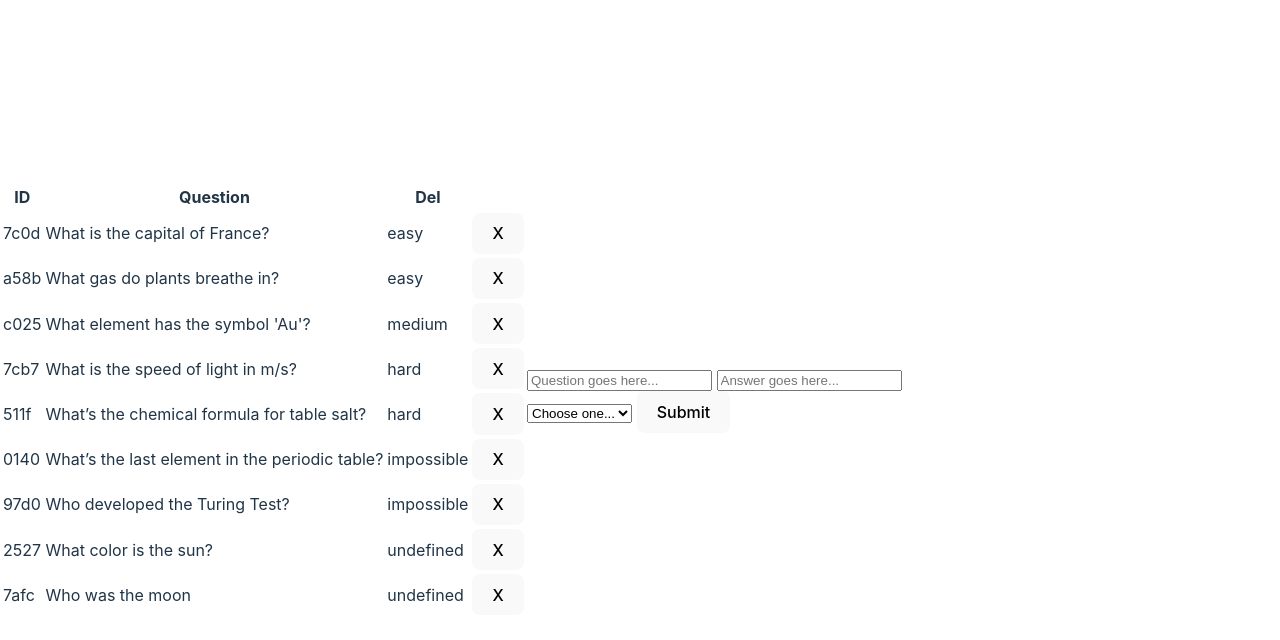
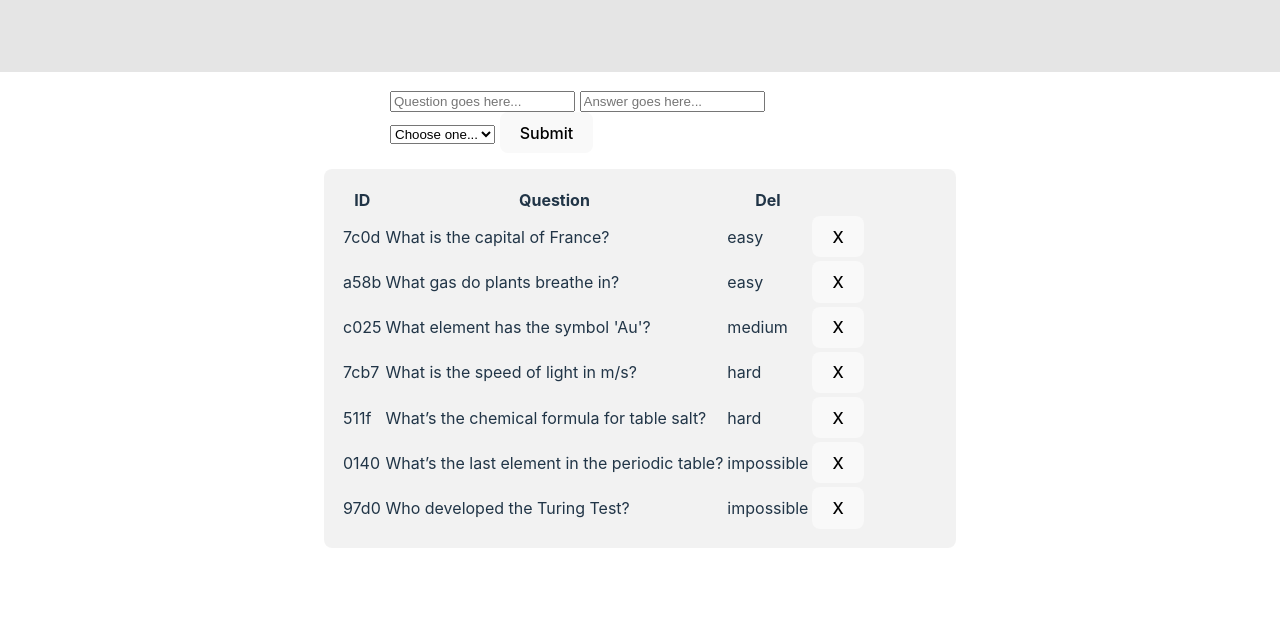
Before and after one commit to josdic1/js-trivia, a website built with Vite: page index.html in a window 1280 px wide. Built offline with nearby package versions, Linux system fonts and the light colour scheme; data requests are answered from the project's data file.

Commit message:
fixed style sheet and added EL for answers revelaed onClick

```diff
--- a/db.json
+++ b/db.json
@@ -41,16 +41,6 @@
       "answer": "Alan Turing",
       "difficulty": "impossible",
       "id": "97d0"
-    },
-    {
-      "id": "2527",
-      "question": "What color is the sun?",
-      "answer": "Red"
-    },
-    {
-      "id": "7afc",
-      "question": "Who was the moon",
-      "answer": "MArky"
     }
   ]
 }
--- a/index.html
+++ b/index.html
@@ -11,8 +11,10 @@
 
 <body>
 
+  <section id="message"></section>
+  <form id="form"></form>
   <section id="list"></section>
-  <form id="form"></form>
+
   <script type="module" src="/src/index.js"></script>
 </body>
 
--- a/src/index.js
+++ b/src/index.js
@@ -2,6 +2,7 @@ const init = () => {
   let questions = [];
   let formData = {};
 
+  const message = document.getElementById("message");
   const list = document.getElementById("list");
   const form = document.getElementById("form");
 
@@ -34,25 +35,20 @@ const init = () => {
       </table>
     `;
 
-    list.addEventListener('click', function (e) {
-      if (e.target.classList.contains("td-hover")) {
-        const { id } = e.target
-        const foundQuestion = questions.find(q => q.id === id)
-        document.getElementById(id).tex
-
-      } else {
-        console.log('no')
-      }
-
-    })
 
     list.innerHTML = listHtml;
 
+  }
 
+  list.addEventListener('click', function (e) {
+    if (e.target.classList.contains("td-hover")) {
+      const { id } = e.target
+      const foundQuestion = questions.find(q => q.id === id)
+      document.getElementById('message').innerHTML = foundQuestion.answer
+    }
 
+  })
 
-
-  }
 
   function renderForm() {
     const formHtml = `
--- a/src/style.css
+++ b/src/style.css
@@ -25,10 +25,13 @@ a:hover {
 body {
   margin: 0;
   display: flex;
-  place-items: center;
+  flex-direction: column;
+  align-items: center;
+  justify-content: flex-start;
   min-width: 320px;
   min-height: 100vh;
 }
+
 
 h1 {
   font-size: 3.2em;
@@ -40,7 +43,39 @@ h1 {
   margin: 0 auto;
   padding: 2rem;
   text-align: center;
+  display: flex;
+  flex-direction: column; /* Stack elements vertically */
+  align-items: center; /* Center-align elements */
+  gap: 1rem; /* Add spacing between elements */
 }
+
+#message {
+  font-size: 1.2em;
+  font-weight: bold;
+  padding: 1rem;
+  background-color: rgba(0, 0, 0, 0.1);
+  border-radius: 8px;
+  min-height: 40px; /* Ensure it stays visible even when empty */
+  width: 100%;
+  text-align: center;
+}
+
+#form {
+  padding: 1rem;
+  background-color: rgba(255, 255, 255, 0.1);
+  border-radius: 8px;
+  width: 100%;
+  max-width: 500px; /* Prevent it from being too wide */
+}
+
+#list {
+  width: 100%;
+  max-width: 600px;
+  border-radius: 8px;
+  background-color: rgba(0, 0, 0, 0.05);
+  padding: 1rem;
+}
+
 
 .logo {
   height: 6em;
```
